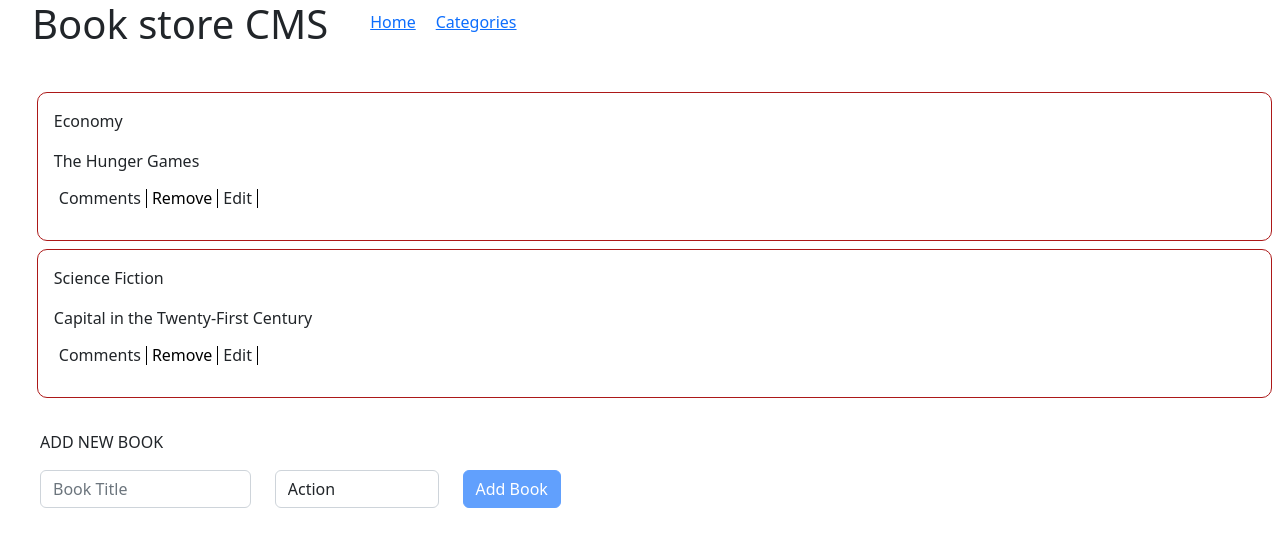
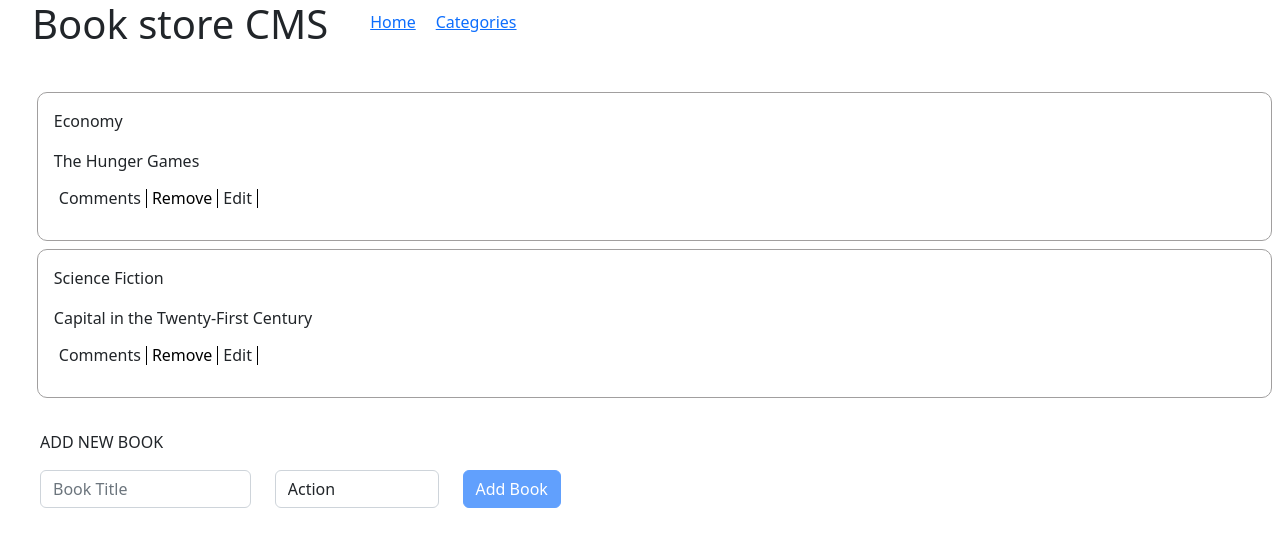
Before and after one commit to looh16/bookstore, a React (Create React App) app: page / in a window 1280 px wide. Shown: the top 546 px of the page. Built offline with nearby package versions, Linux system fonts and the light colour scheme.

Commit message:
Add style

```diff
--- a/src/css/Books.module.css
+++ b/src/css/Books.module.css
@@ -7,9 +7,10 @@ article {
   display: flex;
   flex-direction: column;
   margin: 0.5em 0.5em 0.5em 0;
-  border: 1px solid rgb(172, 24, 24);
+  border: 1px solid rgb(161, 159, 159);
   border-radius: 10px;
   padding: 1em;
+  background-color: #fff;
 }
 
 .menuButtons {
```
